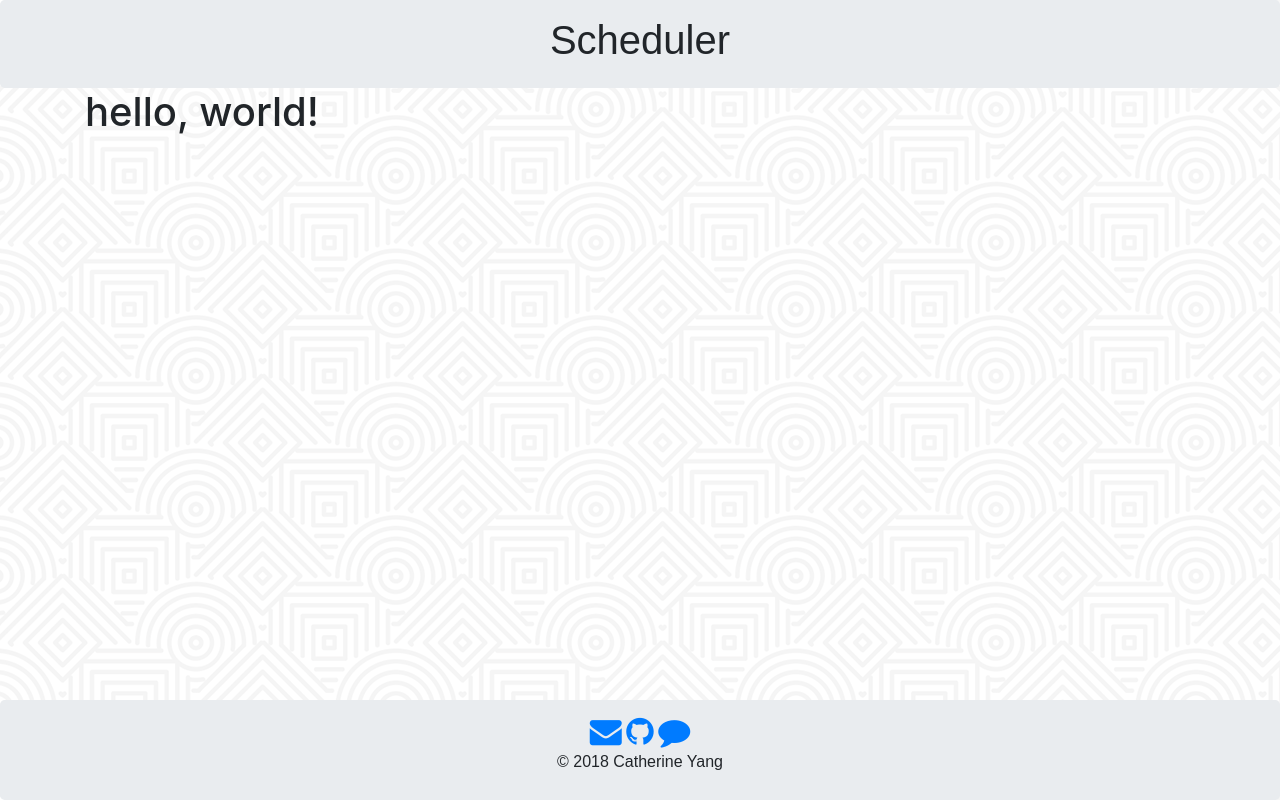
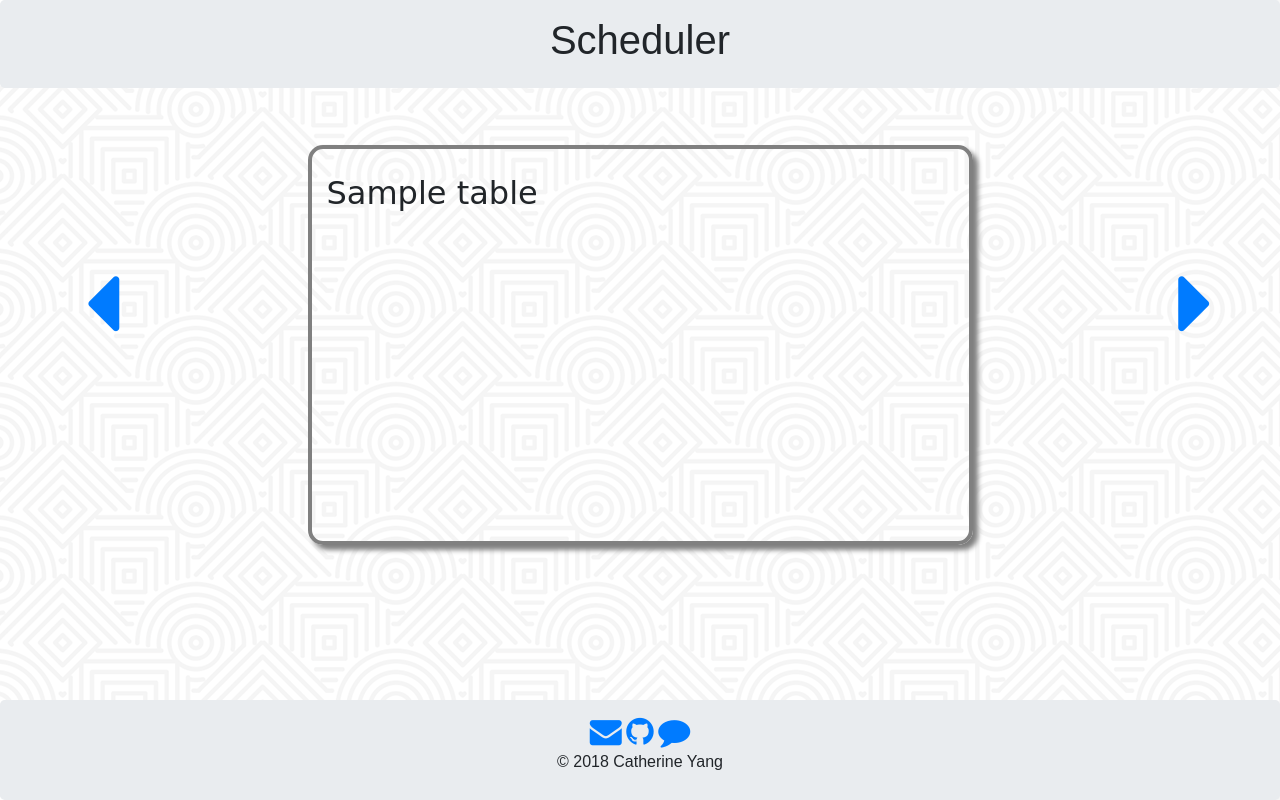
Before and after one commit to nayamama/calendar_flask, a Flask app: template templates/index.html in a window 1280 px wide. Run offline with Flask 2, Linux system fonts and the light colour scheme; the template is opened without the code that fills it: most values are stand-ins (such as "Sample title", 1, 10 or a date in 2020); some libraries are stand-ins or nearby versions; some web fonts are replaced.

Commit message:
change to one section strcture, replace hard code with HTML Table

```diff
--- a/templates/index.html
+++ b/templates/index.html
@@ -5,5 +5,15 @@
 {% endblock %}
 
 {% block content %}
-<h1>hello, world!</h1>
+    <div class="row">
+        <div class="col">
+            <a href="#"><i class="fa fa-caret-left" style="font-size:96px;margin-top:100%"></i></a>
+        </div>
+        <section class="col-7" style="margin-top: 5%;font-size: 200%">
+           {{ table|safe }}
+        </section>
+        <div class="col">
+            <a href="#"><i class="fa fa-caret-right" style="font-size:96px;margin-top:100%;margin-left: 90%"></i></a>
+        </div>
+    </div>
 {% endblock %}
```
